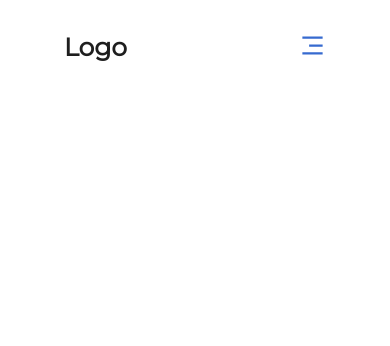
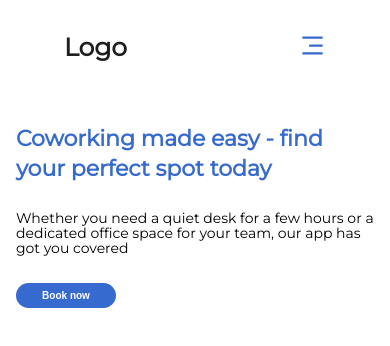
Before and after one commit to Wandarry/Co-Working-Web-App, a React (Create React App) app: page / in a window 390 px wide. Shown: the top 346 px of the page. Built offline with nearby package versions, Linux system fonts and the light colour scheme.

Commit message:
create hero section

```diff
--- /dev/null
+++ b/src/components/heroSection/heroSection.css
@@ -0,0 +1,107 @@
+.hero-container{
+    padding: 0rem 0rem 2rem 4rem;
+    font-family: Montserrat;
+
+    display: flex;
+    justify-content: space-between;
+    align-items: center;
+}
+
+.hero-container_cta{
+    display: flex;
+    flex-direction: column;
+    justify-content: space-around;
+    height: 60vh;
+}
+
+.hero-container_cta_tagline{
+    font-weight: 600;
+    font-size: 45px;
+    line-height: 60px;
+    color: var(--blue);
+}
+
+.hero-container_cta_subtitle{
+    font-weight: 400;
+    font-size: 18px;
+    line-height: 30px;
+}
+
+.hero-container_cta_book{
+    width: 150px;
+    height: 55px;
+
+    background: var(--blue);
+    border-radius: 50px;
+    color: white;
+    font-weight: 800;
+    font-size: 18px;
+
+}
+
+.hero-container_cta_below{
+    background: var(--blue);
+    border-radius: 100%;
+    width: 45px;
+    height: 45px;
+}
+
+.hero-container_image{
+    width: 700px;
+    height: 700px;
+}
+
+@media screen and (max-width: 1000px) {
+    .hero-container_image{
+        width: 500px;
+        height: 500px;
+    }
+
+    .hero-container_cta{
+        height: 30vh;
+    }
+
+    .hero-container_cta_tagline{
+        font-size: 22px;
+        line-height: 30px;
+    }
+
+    .hero-container_cta_subtitle{
+        font-size: 14px;
+        line-height: 15px;
+    }
+}
+
+@media screen and (max-width: 820px) {
+    .hero-container_img{
+        display: none;
+    }
+
+    .hero-container_cta{
+        height: 25vh;
+    }
+
+    .hero-container_cta_tagline{
+        font-size: 22px;
+        line-height: 30px;
+    }
+
+    .hero-container_cta_subtitle{
+        font-size: 14px;
+        line-height: 15px;
+    }
+
+    .hero-container{
+        padding: 1rem;
+    }
+
+    .hero-container_cta_book{
+        width: 100px;
+        height: 25px;
+        font-size: 10px;
+    }
+
+    .hero-container_cta_below{
+        display: none;
+    }
+}
--- /dev/null
+++ b/src/components/heroSection/heroSection.js
@@ -0,0 +1,34 @@
+import React from "react";
+import './heroSection.css';
+import { AiOutlineDown } from "react-icons/ai";
+import heroImg from '../../assets/heroImg.png';
+
+const HeroSection = () => {
+    return (
+        <div className="hero-container">
+            <div className="hero-container_cta">
+                <p className="hero-container_cta_tagline">
+                    Coworking made easy - find your perfect spot today
+                </p>
+
+                <p className="hero-container_cta_subtitle">
+                    Whether you need a quiet desk for a few hours or a dedicated office space for your team, our app has got you covered
+                </p>
+
+                <button className="hero-container_cta_book">
+                    Book now
+                </button>
+
+                <button className="hero-container_cta_below">
+                    <AiOutlineDown size={27} color={'white'} />
+                </button>
+            </div>
+
+            <div className="hero-container_img">
+                <img src={heroImg} alt="Coworking image" className="hero-container_image"/>
+            </div>
+        </div>
+    )
+}
+
+export default HeroSection;
--- a/src/components/index.js
+++ b/src/components/index.js
@@ -1 +1,2 @@
 export {default as Header} from './header/header';
+export {default as HeroSection} from './heroSection/heroSection';
--- a/src/screen/landingPage.js
+++ b/src/screen/landingPage.js
@@ -1,11 +1,12 @@
 import React from "react";
 import './landingPage.css';
-import { Header } from "../components";
+import { Header, HeroSection } from "../components";
 
 const LandingPage = () => {
     return (
         <div>
             <Header />
+            <HeroSection />
         </div>
     )
 }
```
